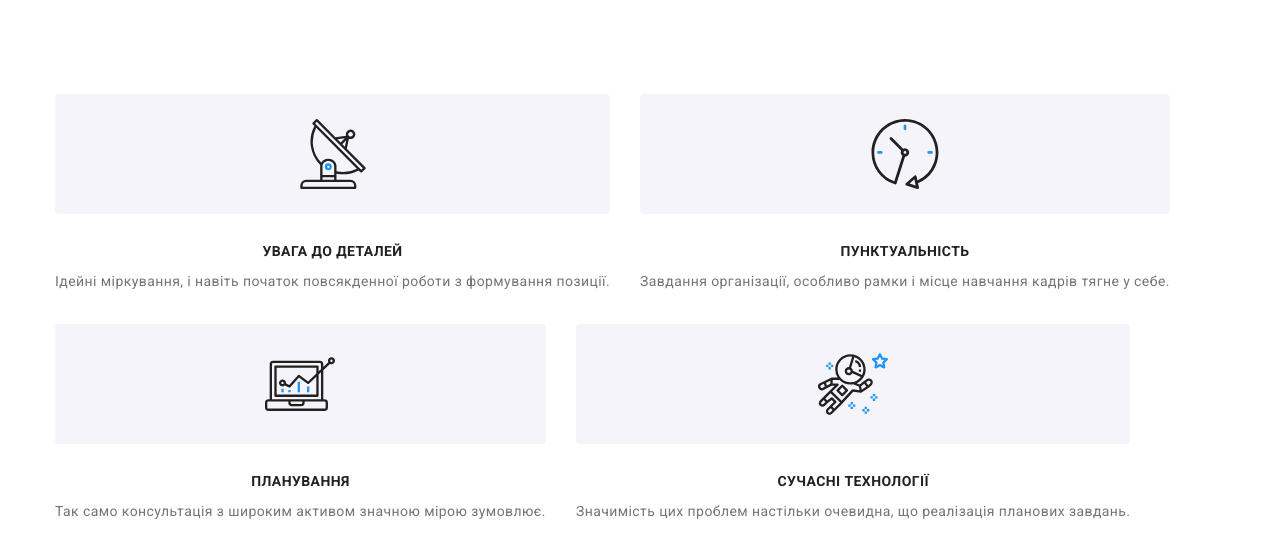
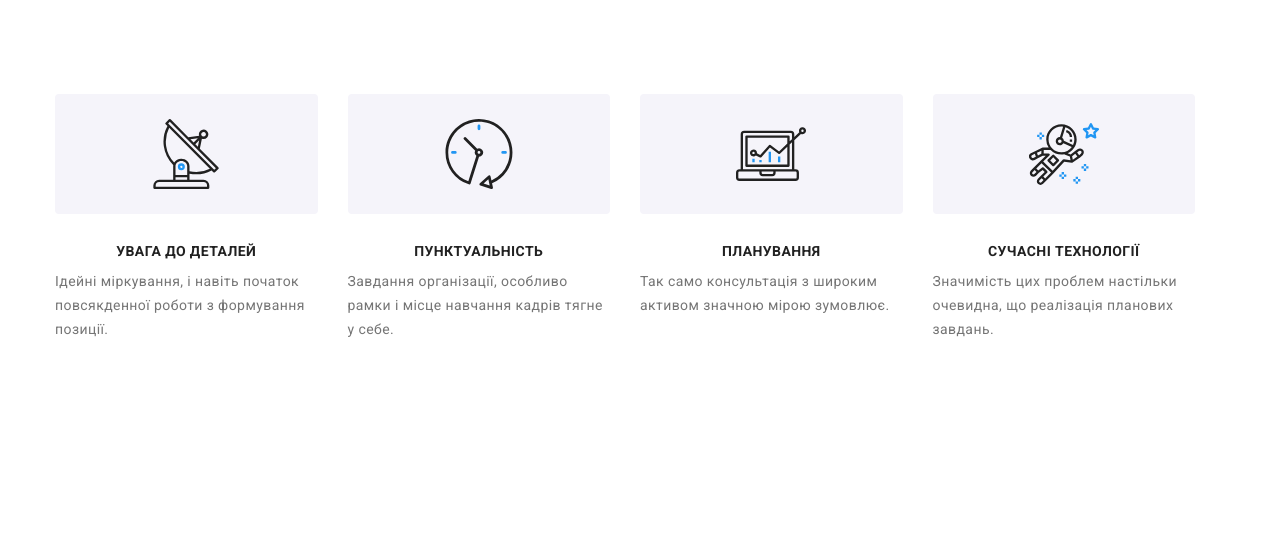
Before and after one commit to Mikhailo-Rudnik/goit-markup-hw-08, a plain HTML site: page index.html in a window 1280 px wide. Drawn offline with nearby package versions, Linux system fonts and the light colour scheme.

Commit message:
Team + features

```diff
--- a/sass/components/_features.scss
+++ b/sass/components/_features.scss
@@ -2,6 +2,15 @@
   display: flex;
   flex-wrap: wrap;
   gap: 30px;
+}
+
+.features__item {
+  @media screen and (min-width: 768px) {
+    width: calc((100% - 30px) / 2);
+  }
+  @media screen and (min-width: 1200px) {
+    width: calc((100% - 120px) / 4);
+  }
 }
 
 .features__wrap {
```
Also changed, not shown: css/main.css, css/main.min.css, 2 other files.
